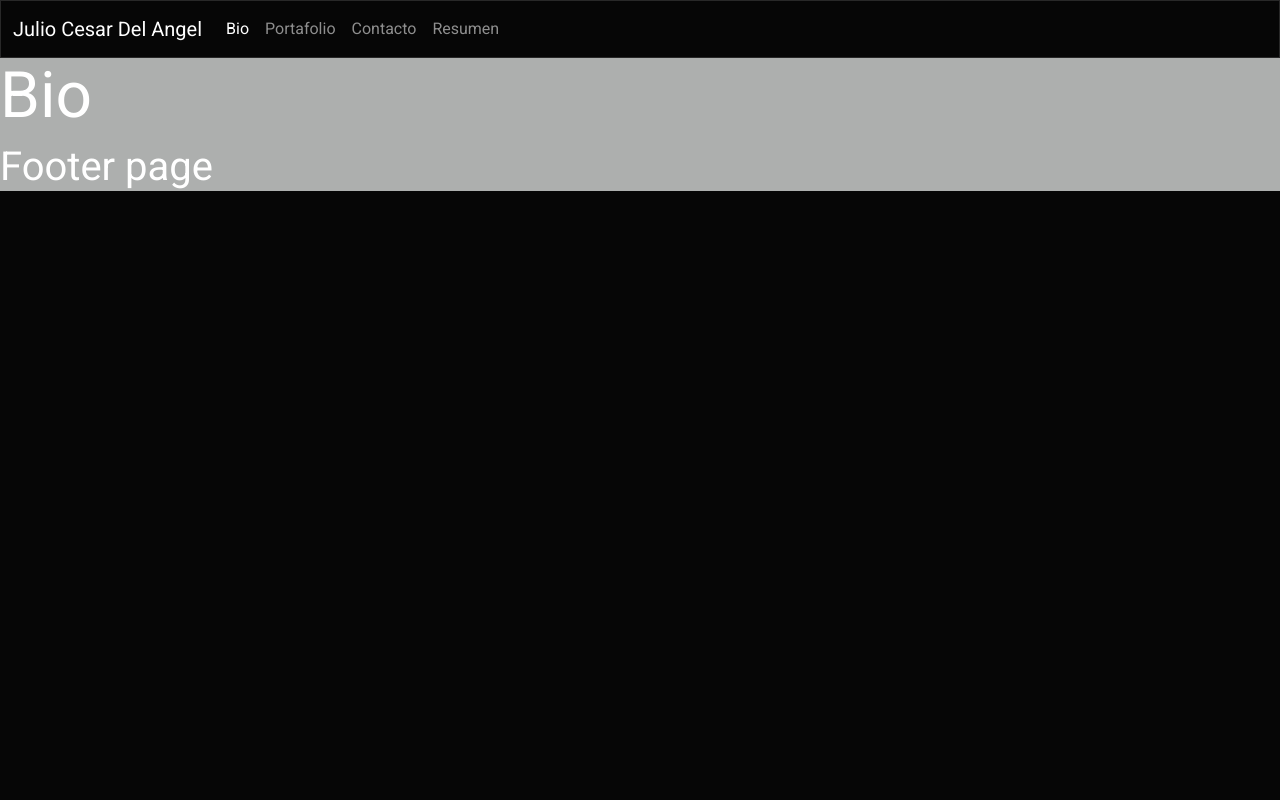
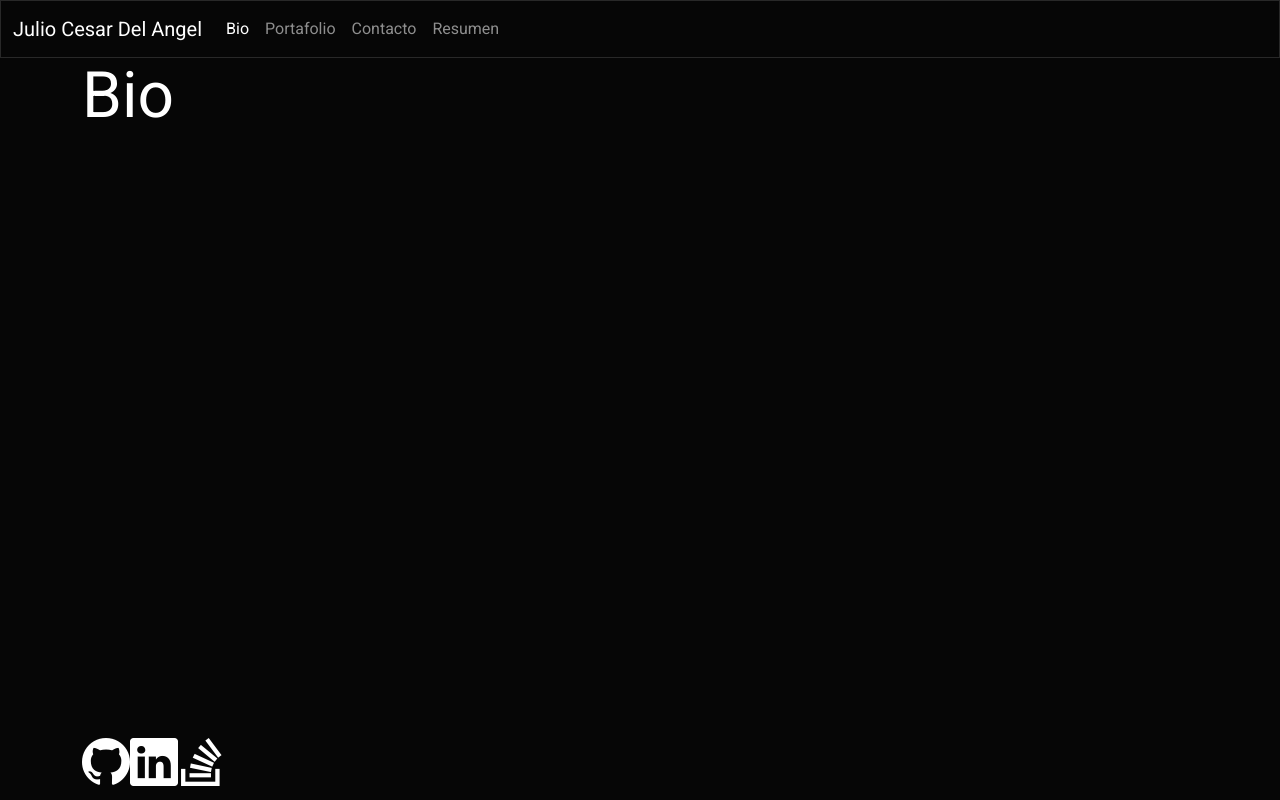
Before and after one commit to JulioCesarDelAngel/Portfolio-M20-D01, a React (Create React App) app: page / in a window 1280 px wide. Built offline with nearby package versions, Linux system fonts and the light colour scheme.

Commit message:
se agrega footer

```diff
--- a/src/App.js
+++ b/src/App.js
@@ -1,16 +1,13 @@
-import logo from './logo.svg';
-//import './App.css';
-//import './bootswatch/bootstrap.min.css'
-
 import Header from "./components/Header";
 import Footer from './components/Footer';
+import { Fragment } from 'react';
 
 function App() {
   return (
-    <div className="bg-dark">
+      <Fragment>
       <Header/>
       <Footer/>
-    </div>
+      </Fragment>
   );
 }
 
--- a/src/components/Footer.js
+++ b/src/components/Footer.js
@@ -2,9 +2,18 @@ import React from "react";
 
 export default function Footer(){
     return(
-        <div>
-            <h3>Footer page</h3>
-        </div>
+        <footer className="footer fixed-bottom container ">
+            <a href="https://github.com/JulioCesarDelAngel" target="_blank" rel="noreferrer">
+                <i className="bi bi-github" style={{fontSize:"3rem",color: "white"}}></i>
+            </a>
 
+            <a href="https://www.linkedin.com/in/JuliusMathison" target="_blank" rel="noreferrer">
+                <i className="bi bi-linkedin" style={{fontSize:"3rem",color: "white"}}></i>
+            </a>
+
+            <a href="https://stackoverflow.com/users/19882522" target="_blank" rel="noreferrer">
+                <i className="bi bi-stack-overflow" style={{fontSize:"3rem",color: "white"}}></i>
+            </a>
+        </footer>
     );
 }
--- a/src/components/Header.js
+++ b/src/components/Header.js
@@ -1,4 +1,4 @@
-import React from "react";
+import React, { Fragment } from "react";
 import { useState } from "react";
 import Navigation from "./Navigation";
 import Bio from './pages/Bio'
@@ -26,10 +26,13 @@ export default function Header(){
       const handlePageChange = (page) => setCurrentPage(page);
 
     return (
-        <div className="header">
-             <Navigation currentPage={currentPage} handlePageChange={handlePageChange}/>
-             {renderPage()}
-        </div>
-
+      <Fragment>
+        <header className="header">
+          <Navigation currentPage={currentPage} handlePageChange={handlePageChange}/>
+        </header>
+        <body className="container">
+          <div>{renderPage()}</div>
+        </body>
+      </Fragment>
     );
 }
```
Also changed, not shown: 1 other file (tests, documents, lock files or other folders).
